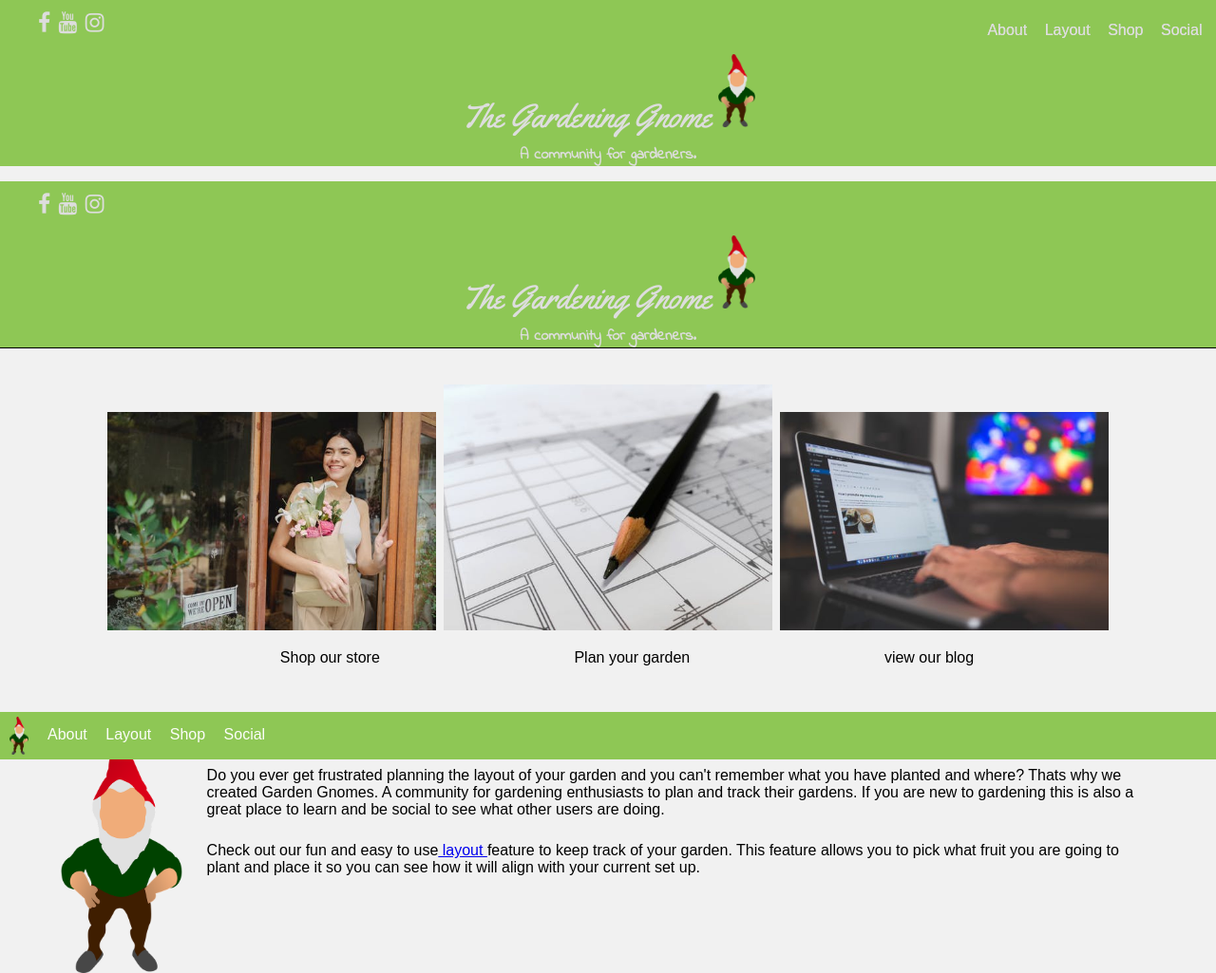
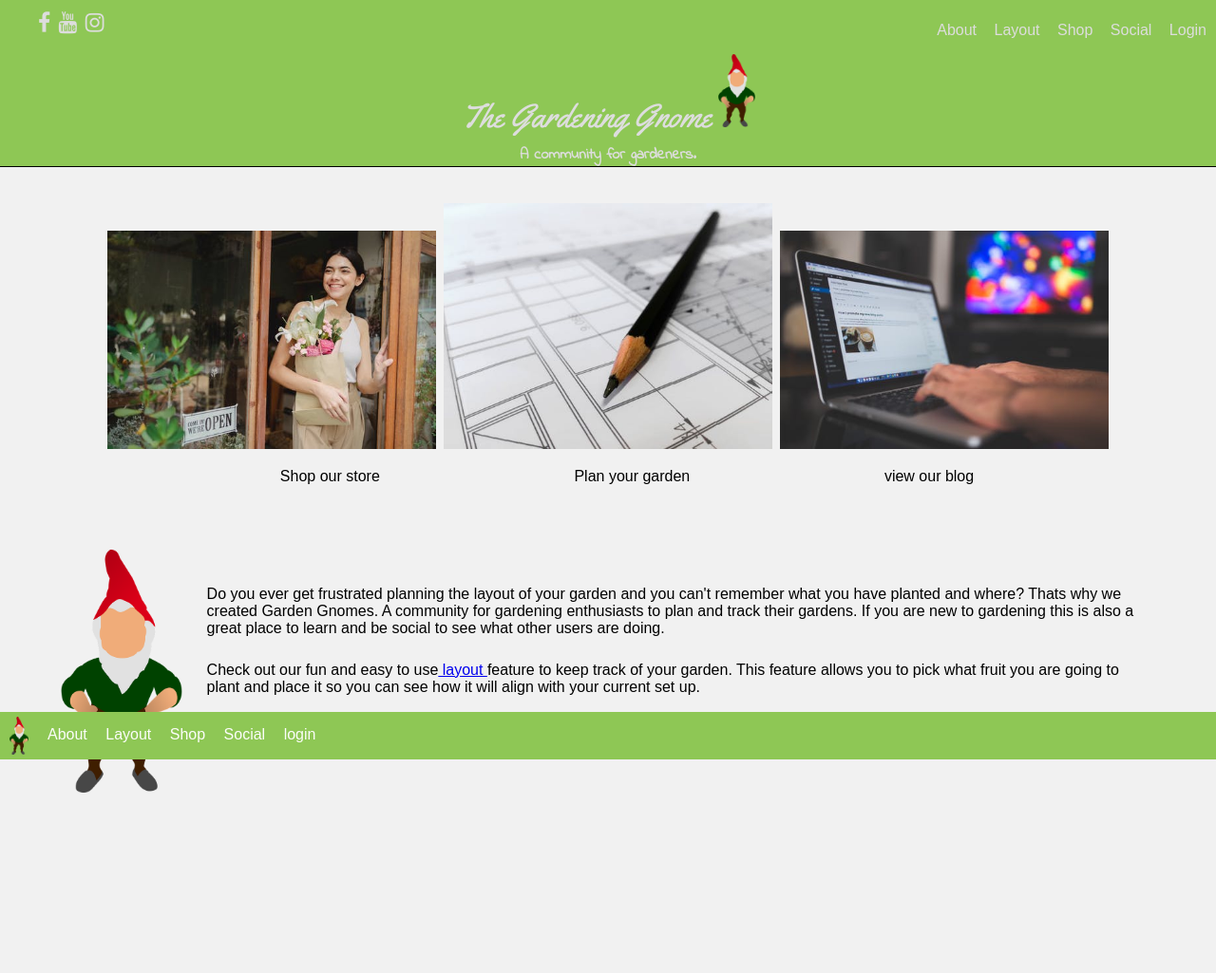
Before and after one commit to Gardening-App/GardeningApp, a PHP site: page /about.php in a window 1280 px wide. Shown: the whole page at 95% size. After the commit the page ends 835 px from the top, so only its background shows below. Run offline with PHP 8.4, Linux system fonts and the light colour scheme.

Commit message:
Cleaned up

```diff
--- a/GardenGnomes_html/about.php
+++ b/GardenGnomes_html/about.php
@@ -1,8 +1,4 @@
-<?php
 
-include("css/footer.php");
-include("css/header.php");
-?>
 <html>
 <head>
     <link rel="stylesheet" href="css/about.css">
@@ -14,30 +10,9 @@ include("css/header.php");
 <link href="https://fonts.googleapis.com/css2?family=Indie+Flower&family=Roboto+Slab&family=Yellowtail&display=swap" rel="stylesheet">
   <title>About page</title>
 </head>
-<div class="navWrapper">
-<div class="social-links">
-    <ul class="d-flex">
-      <li><a><i class="fa fa-facebook"></i></a></li>
-      <li><a><i class="fa fa-youtube"></i></a></li>
-      <li><a><i class="fa fa-instagram"></i></a></li>
-
-    </ul>
-  </div>
-<div class="navBar">
-
-
-    <ul>
-        <li><a href="about.html">About</a></li>
-        <li><a href="layout.html">Layout</a></li>
-        <li><a href="shop.html">Shop</a></li>
-         <li><a href="social.php">Social</a></li>
-        <li></ul>
-</div>
-
-
-<p id="name">The Gardening Gnome <img src="images/gnome.webp" width="3%"></p>
-<p id="slogan">A community for gardeners.</p>
-</div>
+<?php
+include("css/header.php");
+?>
 
 <div id="pages">
     <img id="shop" src="images/shop.jpeg">
@@ -67,14 +42,10 @@ include("css/header.php");
     This feature allows you to pick what fruit you are going to plant and place it so you can see how it will align with
     your current set up.
 </p>
+
+<?php
+include("css/footer.php");
+?>
 </body>
-<footer>
-	<img src="images/gnome.webp">
-	<nav>
-		<a href="about.html">About</a>
-		<a href="layout.html">Layout</a>
-		<a href="shop.html">Shop</a>
-		<a href="social.html">Social</a>
-	</nav>
-</footer>
+
 </html>
--- a/GardenGnomes_html/css/footer.php
+++ b/GardenGnomes_html/css/footer.php
@@ -1,10 +1,11 @@
 <footer>
 	<img src="images/gnome.webp">
 	<nav>
-		<a href="about.html">About</a>
-		<a href="layout.html">Layout</a>
-		<a href="shop.html">Shop</a>
-		<a href="social.html">Social</a>
+		<a href="about.php">About</a>
+		<a href="layout.php">Layout</a>
+		<a href="shop.php">Shop</a>
+		<a href="social.php">Social</a>
+		<a href="login.php">login</a>
 	</nav>
 </footer>
 
--- a/GardenGnomes_html/css/header.php
+++ b/GardenGnomes_html/css/header.php
@@ -9,11 +9,12 @@
 <div class="navBar">
 
     <ul>
-        <li><a href="about.html">About</a></li>
-        <li><a href="layout.html">Layout</a></li>
-        <li><a href="shop.html">Shop</a></li>
-         <li><a href="social.html">Social</a></li>
-        <li></ul>
+        <li><a href="about.php">About</a></li>
+        <li><a href="layout.php">Layout</a></li>
+        <li><a href="shop.php">Shop</a></li>
+         <li><a href="social.php">Social</a></li>
+         <li><a href="social.php">Login</a></li>
+      </ul>
 </div>
 
 <p id="name">The Gardening Gnome <img src="images/gnome.webp" width="3%"></p>
```
Also changed, not shown: GardenGnomes_html/layout.php (+6 -39 lines), GardenGnomes_html/login.php (+3 -29 lines), GardenGnomes_html/shop.php (+7 -33 lines), GardenGnomes_html/social.php (+0 -23 lines).
